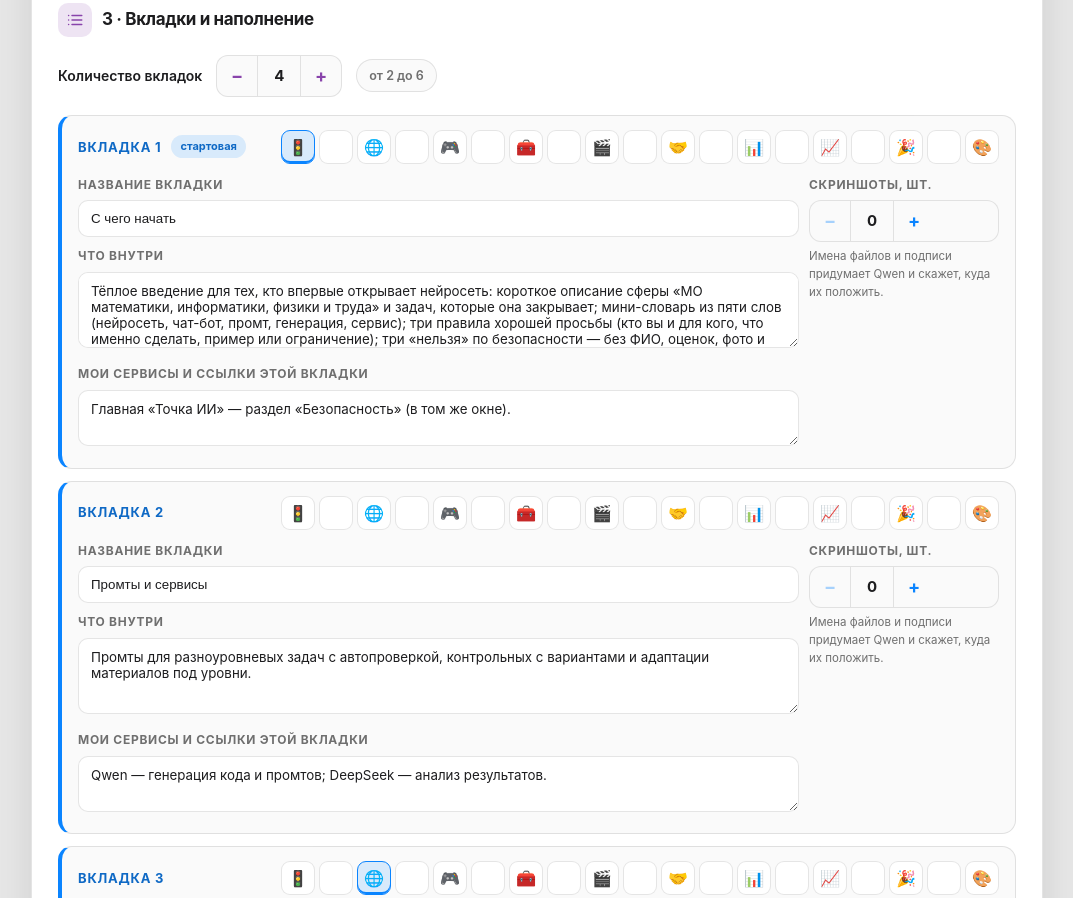
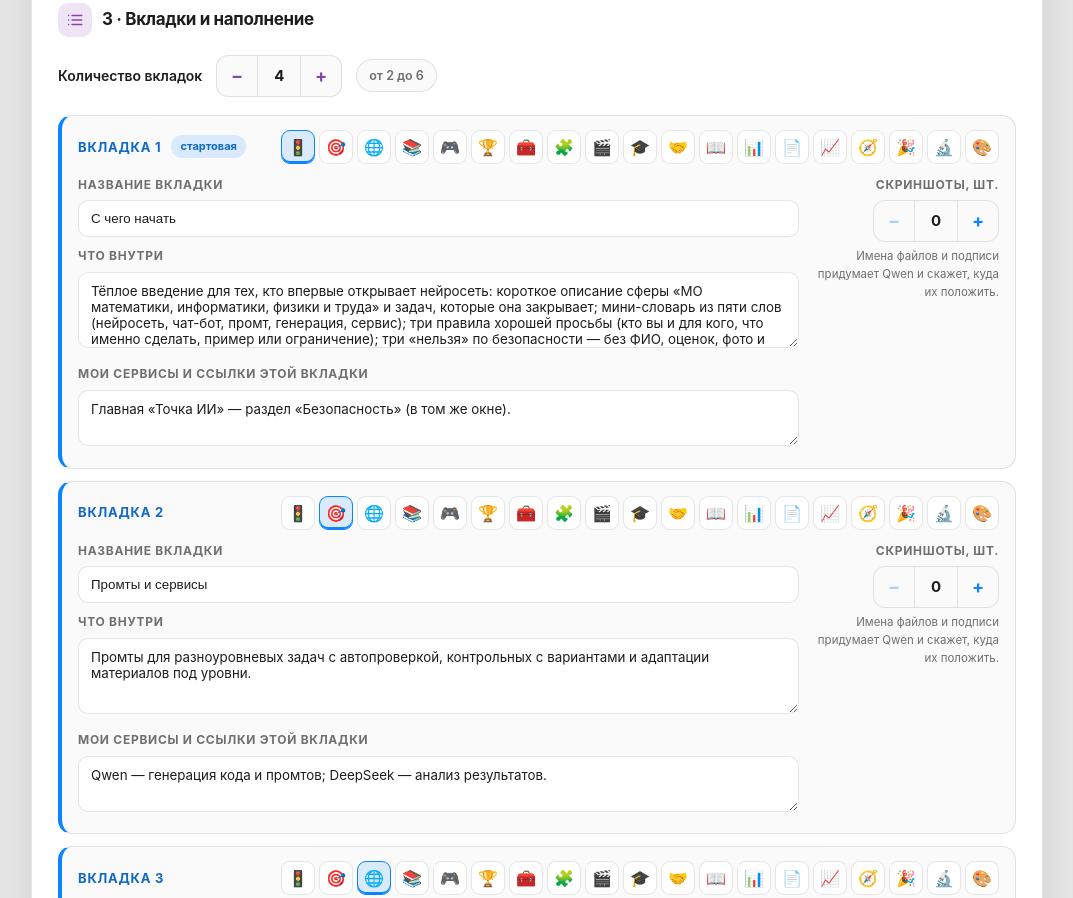
Before and after one commit to mmmaslikov/tpg_mc3, a plain HTML site: page index.html in a window 1280 px wide. Shown: the part 2398-3296 px from the top of the page, without its empty margins (103-1176 px from the left). Drawn offline with Linux system fonts and the light colour scheme.

Commit message:
Update index.html

```diff
--- a/index.html
+++ b/index.html
@@ -197,7 +197,7 @@ button{font:inherit}
 .field input[type=text],.field textarea{width:100%;font:14px/1.55 inherit;color:var(--text);background:var(--surface);border:1px solid var(--line);border-radius:10px;padding:10px 12px}
 .field textarea{min-height:76px;resize:vertical;font-family:inherit;scrollbar-width:thin;scrollbar-color:var(--sb-thumb) var(--sb-track)}
 .field input:focus,.field textarea:focus{outline:3px solid var(--accent);outline-offset:2px}
-.shot-field{display:grid;gap:6px;align-content:start}
+.shot-field{display:grid;gap:6px;align-content:start;justify-items:end;text-align:right}
 .shot-field .sl{font-size:12px;font-weight:700;letter-spacing:.06em;text-transform:uppercase;color:var(--muted)}
 .shot-field .hint{font-size:11.5px;color:var(--muted);max-width:190px}
 .preview{padding:clamp(18px,2.4vw,24px);display:grid;gap:14px;border-top:4px solid var(--accent)}
@@ -298,7 +298,7 @@ const ICONS={
   compass:'<svg viewBox="0 0 24 24" fill="none" stroke="currentColor" stroke-width="2" stroke-linecap="round" stroke-linejoin="round"><circle cx="12" cy="12" r="9"/><path d="m15 9-2 5-4 1 2-5z"/></svg>'
 };
 
-const EMOJIS=["🚦","","🌐","","🎮","","🧰","","🎬","","🤝","","📊","","📈","","🎉","","🎨"];
+const EMOJIS=["\u{1F6A6}","\u{1F3AF}","\u{1F310}","\u{1F4DA}","\u{1F3AE}","\u{1F3C6}","\u{1F9F0}","\u{1F9E9}","\u{1F3AC}","\u{1F393}","\u{1F91D}","\u{1F4D6}","\u{1F4CA}","\u{1F4C4}","\u{1F4C8}","\u{1F9ED}","\u{1F389}","\u{1F52C}","\u{1F3A8}"];
 
 /* Цвета сфер — ровно как на главной странице каталога.
    dark — цвет для тёмной темы (MO.colorDark), chips — третья чипса hero (MO.chips). */
```
